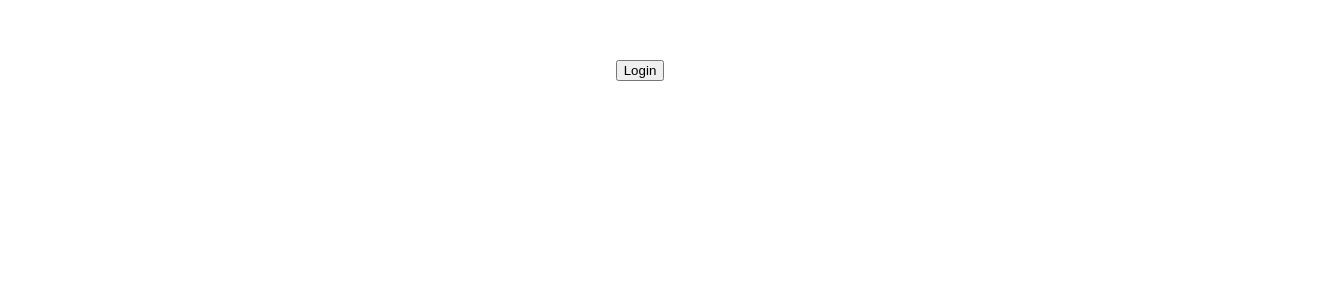
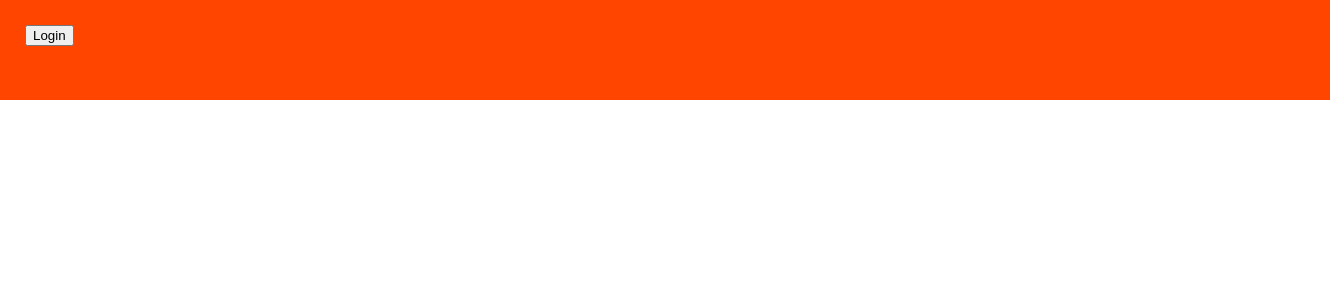
Before and after one commit to BradleyHammond/FrontEndDevelopment, a Vue app in the folder bufflog/: page / in a window 1280 px wide. Shown: the top 300 px of the page, 1330 px wide, since content can reach past the window. Built offline with nearby package versions, Linux system fonts and the light colour scheme.

Commit message:
Added styling to header

```diff
--- a/bufflog/src/App.vue
+++ b/bufflog/src/App.vue
@@ -24,4 +24,8 @@ export default {
   color: #2c3e50;
   margin-top: 60px;
 }
+#header{
+  text-align: left;
+
+}
 </style>
--- a/bufflog/src/components/Header.vue
+++ b/bufflog/src/components/Header.vue
@@ -20,7 +20,7 @@
                 if (this.msg == "Login"){
                     this.msg = "Sign Out"
                     this.createPost = '<a href="#">Create Post</a>';
-                    this.contactRequests = '<a href="#">\t Contact Requests</a>';
+                    this.contactRequests = '<a href="#"> Contact Requests</a>';
                 } else{
                 this.msg = "Login";
                 this.createPost = '';
@@ -28,6 +28,19 @@
                 }
             }
         }
+    }
+</script>
+
+<style scoped>
+#header {
+    position: absolute;
+    width: 100%;
+    height: 50px;
+    background-color: orangered;
+    top: 0;
+    left: 0;
+    padding: 25px;
 
 }
-</script>
+
+</style>
```
